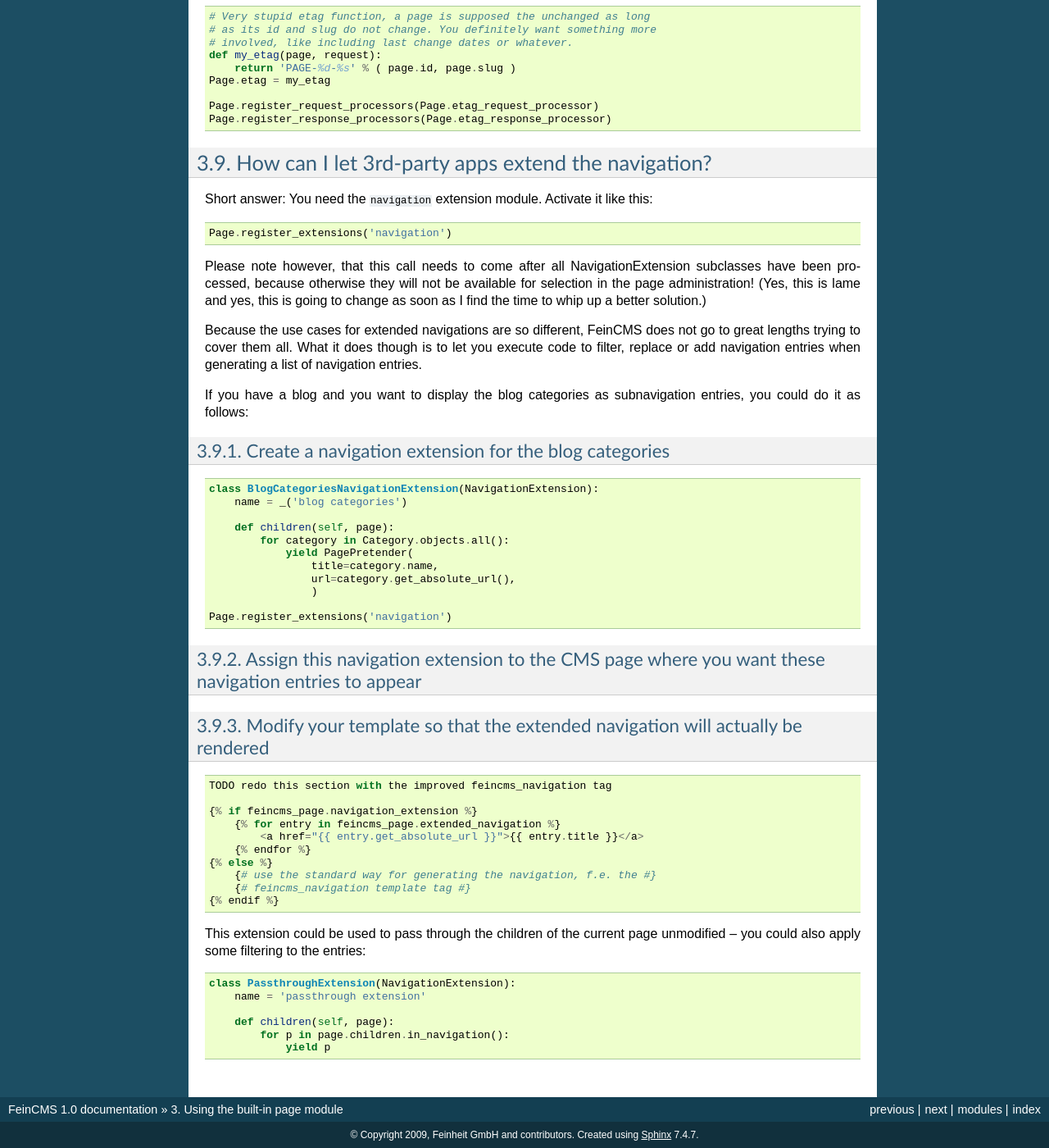
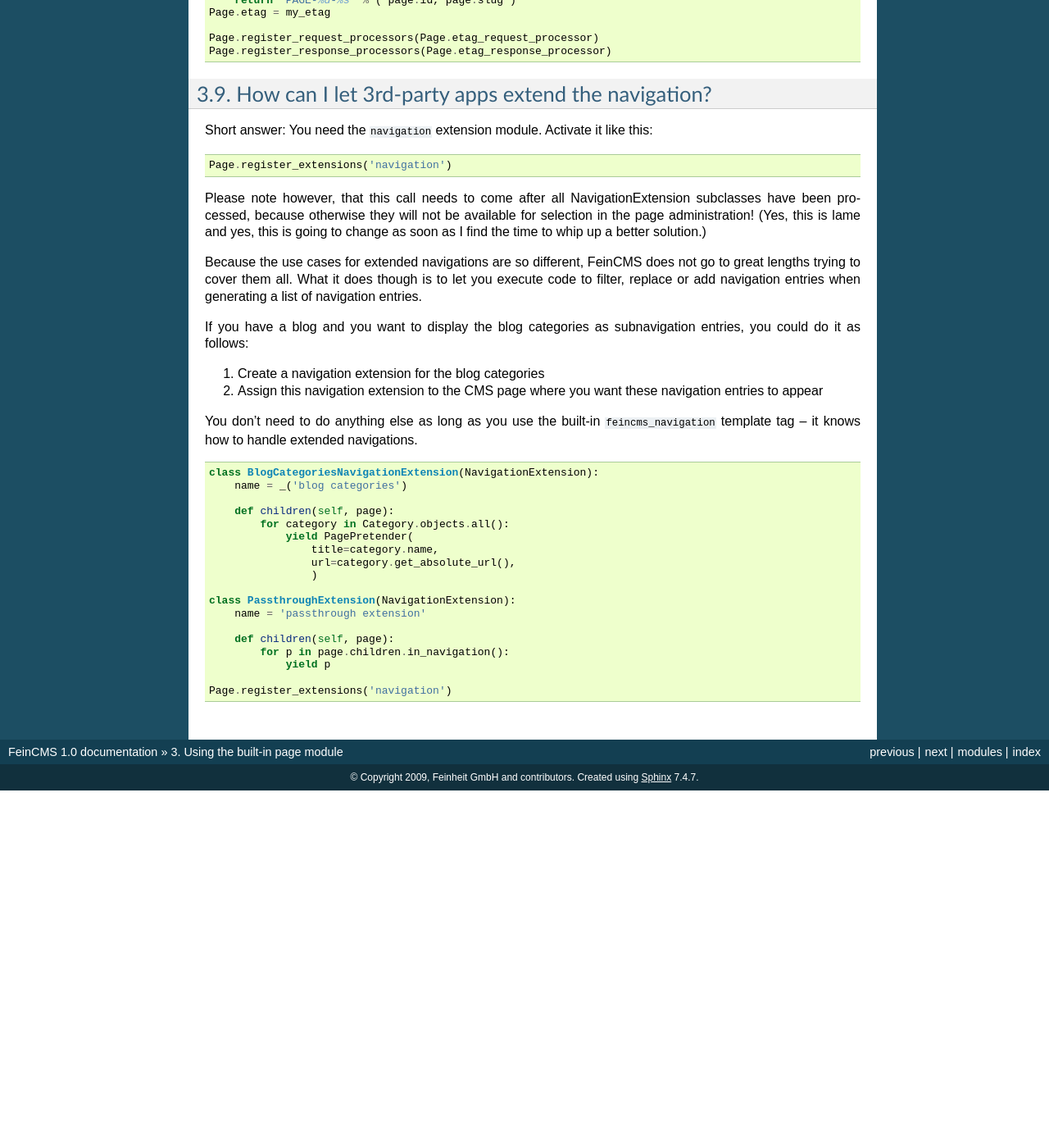
Before and after one commit to feincms/feincms, a Sphinx documentation site: the page built from docs/page.txt, in a window 1280 px wide and 1400 px high, scrolled down 4217 px. Shown: the whole window at 82% size. Built offline with Sphinx 7.4.7, drawn with Linux system fonts in a browser that asks for light colours; after the commit the page ends 5181 px from its top, so only the background shows below that; some of the changed text lies outside the part shown.

Commit message:
Redo navigation extension example

```diff
--- a/docs/page.txt
+++ b/docs/page.txt
@@ -307,8 +307,12 @@ generating a list of navigation entries.
 If you have a blog and you want to display the blog categories as subnavigation
 entries, you could do it as follows:
 
-Create a navigation extension for the blog categories
------------------------------------------------------
+#. Create a navigation extension for the blog categories
+
+#. Assign this navigation extension to the CMS page where you want these navigation entries to appear
+
+You don't need to do anything else as long as you use the built-in
+``feincms_navigation`` template tag -- it knows how to handle extended navigations.
 
 ::
 
@@ -322,36 +326,11 @@ Create a navigation extension for the blog categories
                     url=category.get_absolute_url(),
                     )
 
-    Page.register_extensions('navigation')
-
-
-Assign this navigation extension to the CMS page where you want these navigation entries to appear
---------------------------------------------------------------------------------------------------
-
-Modify your template so that the extended navigation will actually be rendered
-------------------------------------------------------------------------------
-
-::
-
-    TODO redo this section with the improved feincms_navigation tag
-
-    {% if feincms_page.navigation_extension %}
-        {% for entry in feincms_page.extended_navigation %}
-            <a href="{{ entry.get_absolute_url }}">{{ entry.title }}</a>
-        {% endfor %}
-    {% else %}
-        {# use the standard way for generating the navigation, f.e. the #}
-        {# feincms_navigation template tag #}
-    {% endif %}
-
-This extension could be used to pass through the children of the current
-page unmodified -- you could also apply some filtering to the entries:
-
-::
-
     class PassthroughExtension(NavigationExtension):
         name = 'passthrough extension'
 
         def children(self, page):
             for p in page.children.in_navigation():
                 yield p
+
+    Page.register_extensions('navigation')
```
